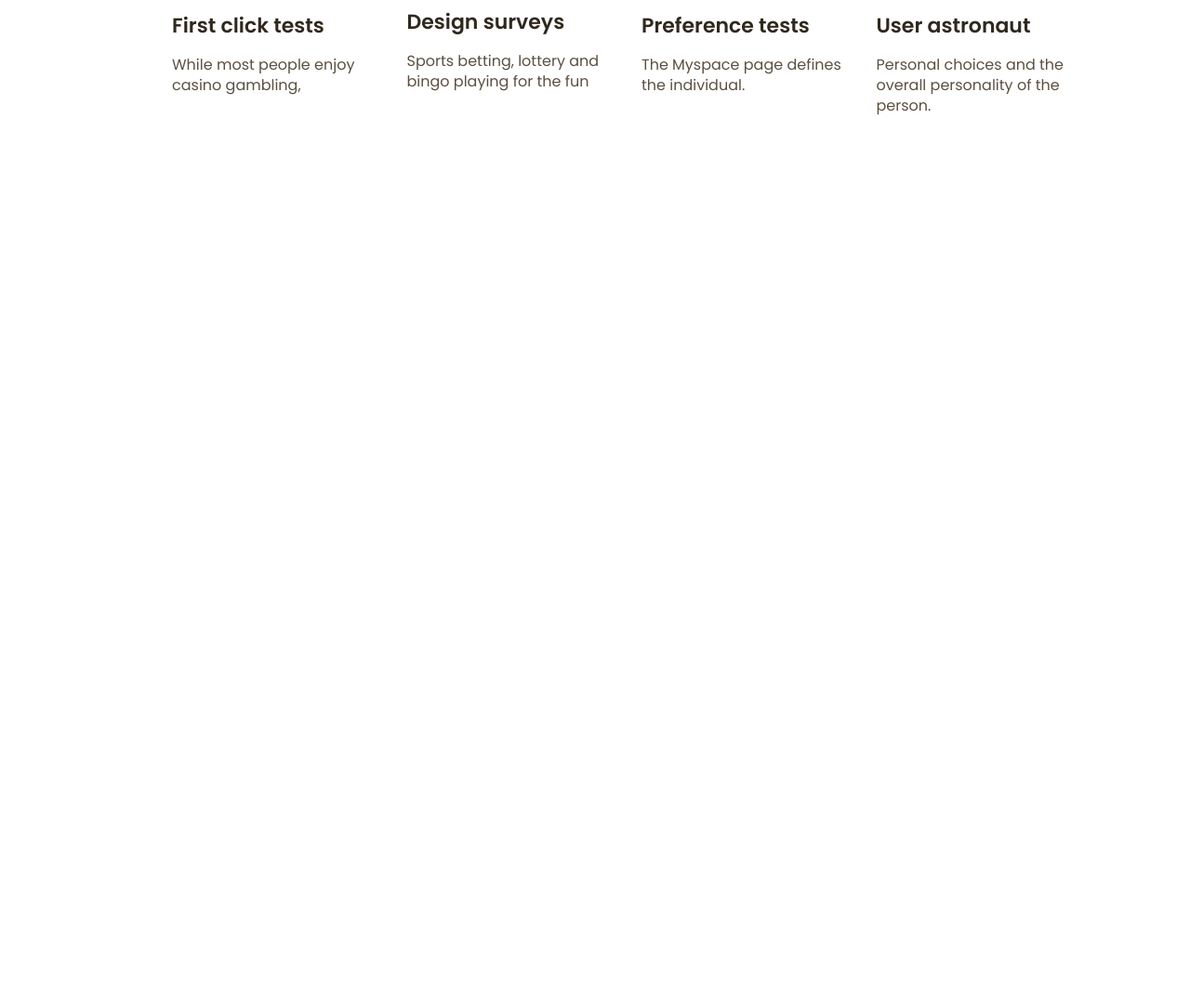
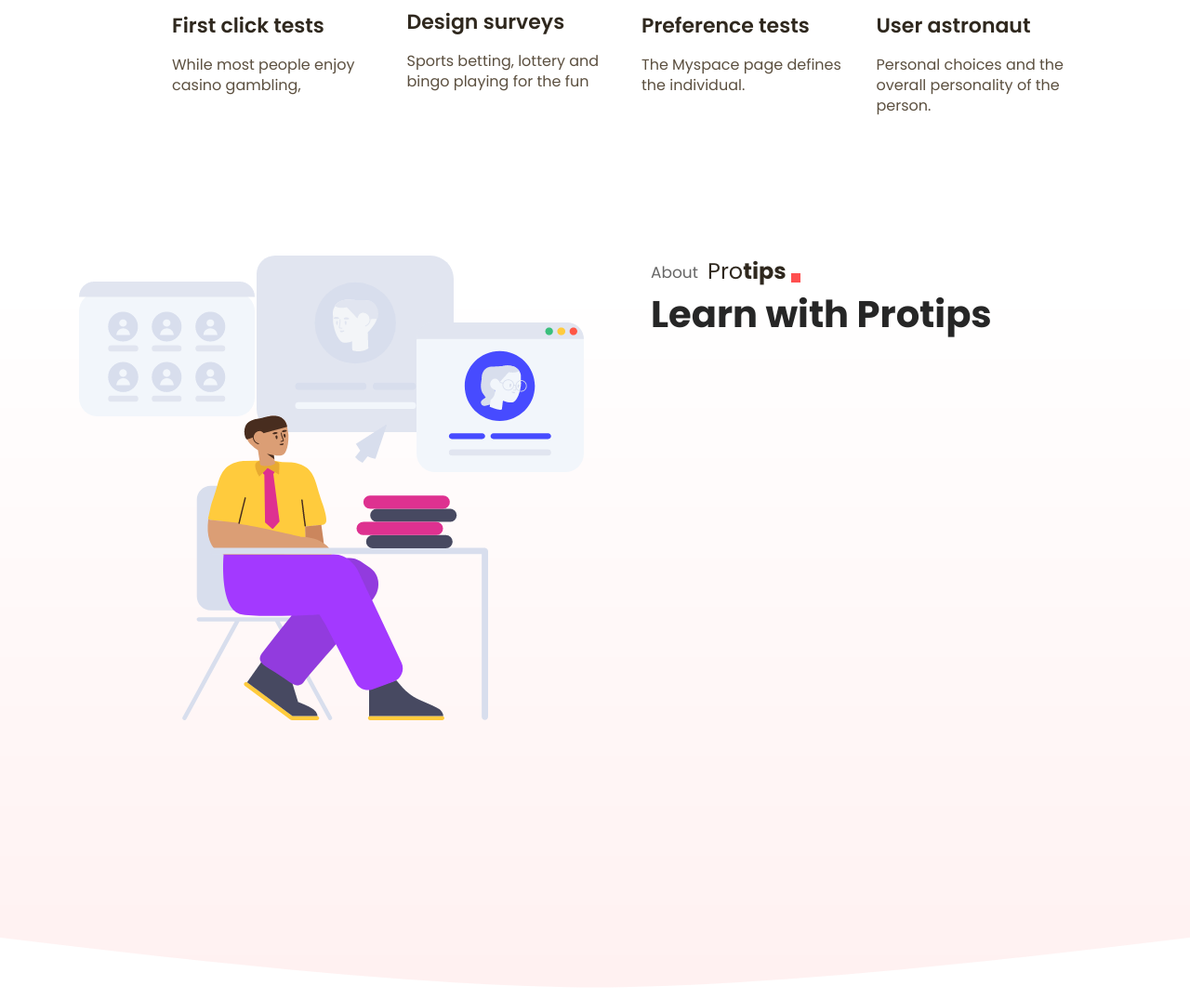
Before and after one commit to luisbelisario/html_css_projects, a plain HTML site: page protips/index.html in a window 1280 px wide. Shown: the part 886-1961 px from the top of the page at 93% size. Before the commit the page ends 1161 px from the top, so only its background shows below. Drawn offline with Linux system fonts and the light colour scheme.

Commit message:
Inicie a area de about

```diff
--- a/protips/css/styles.css
+++ b/protips/css/styles.css
@@ -46,11 +46,13 @@ html, body {
     font-family: 'Poppins', sans-serif;
 }
 
-/* MAIN CONTENT */
-.main {
+/* CENTER */
+.center {
     width: 1110px;
     margin: 0 auto;
 }
+
+/* IMG HERO BACKGROUND */
 
 .main-container {
     background: url("../images/artboard.jpg") no-repeat center 0;
@@ -205,3 +207,44 @@ html, body {
     color: #5C5040;
     line-height: 22px;
 }
+
+/* ABOUT AREA */
+
+#about {
+    background: url("../images/bg-about.png") center 0 no-repeat;
+    height: 800px;
+}
+
+.about-img {
+    width: 50%;
+    float: left;
+}
+
+.about-text {
+    width: 50%;
+    float: left;
+}
+
+.about-text-title {
+    font-size: 17px;
+    line-height: 19px;
+    color: #262626;
+    margin-left: 60px;
+}
+
+.about-text-title span {
+    float: left;
+    opacity: 0.7;
+    padding: 9px 10px 0 0;
+}
+
+.about-text-title i {
+    float: left;
+}
+
+.about-text-subtitle {
+    font-size: 40px;
+    font-weight: bold;
+    color: #262626;
+    margin: 10px 0 20px 60px;
+}
--- a/protips/index.html
+++ b/protips/index.html
@@ -13,11 +13,11 @@
 <body>
     <!--Main-->
     <div class="main-container">
-        <div class="main">
+        <div class="center">
 
             <!--Navbar-->
             <a href="#" class="logotype">
-                <span class="logo"></span>
+                <i class="logo"></i>
             </a>
             <ul class="list-items">
                 <li class="item">
@@ -89,10 +89,22 @@
                 </div>
                 <div class="clear"></div>
             </div>
-
-            <!--About Area-->
         </div>
 
+        <!--About Area-->
+        <div id="about">
+            <div class="center">
+                <div class="about-img">
+                    <img src="images/ilustracao.png" alt="ilustracao">
+                </div>
+                <div class="about-text">
+                    <h5 class="about-text-title"> <span>About</span> <i class="logo"></i></h5>
+                    <div class="clear"></div>
+                    <h4 class="about-text-subtitle">Learn with Protips</h4>
+                </div>
+                <div class="clear"></div>
+            </div>
+        </div>
     </div>
 </body>
 </html>
```
Also changed, not shown: protips/images/bg-about.png (added), protips/images/ilustracao.png (added).
